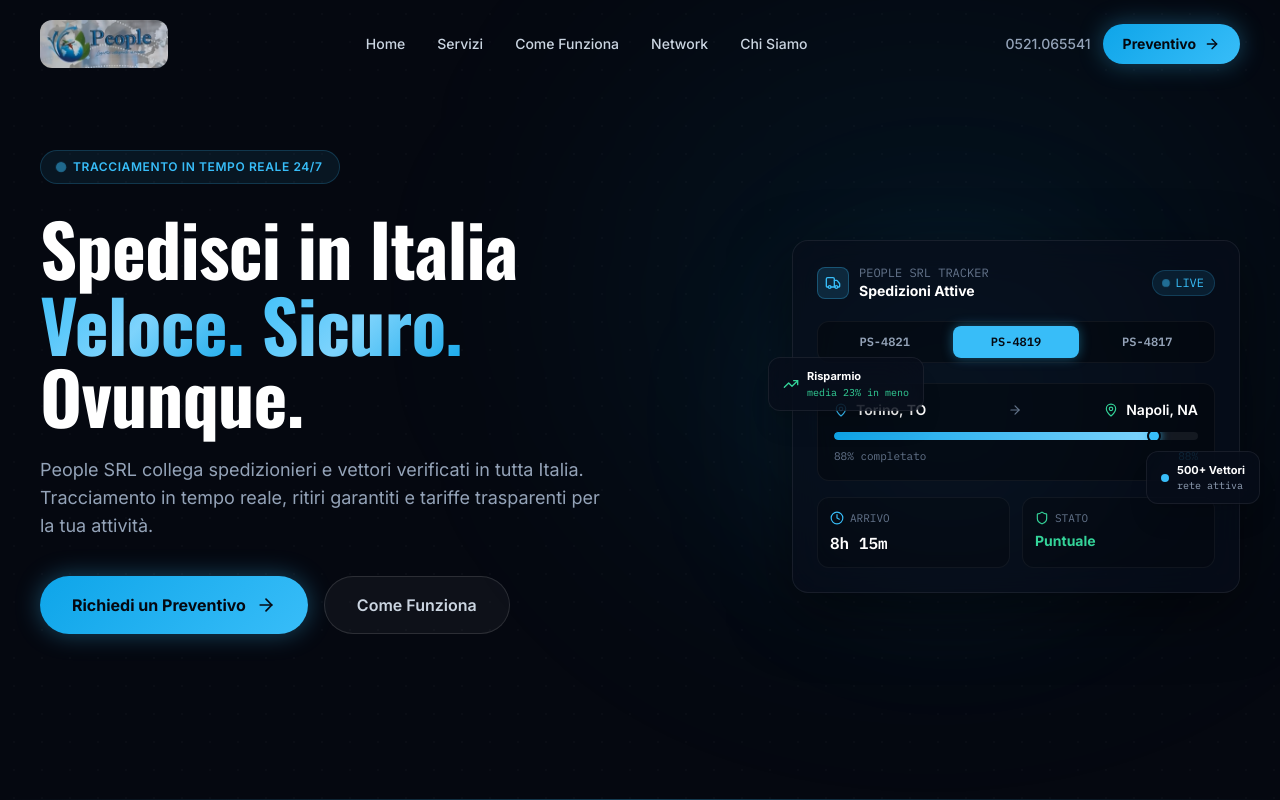
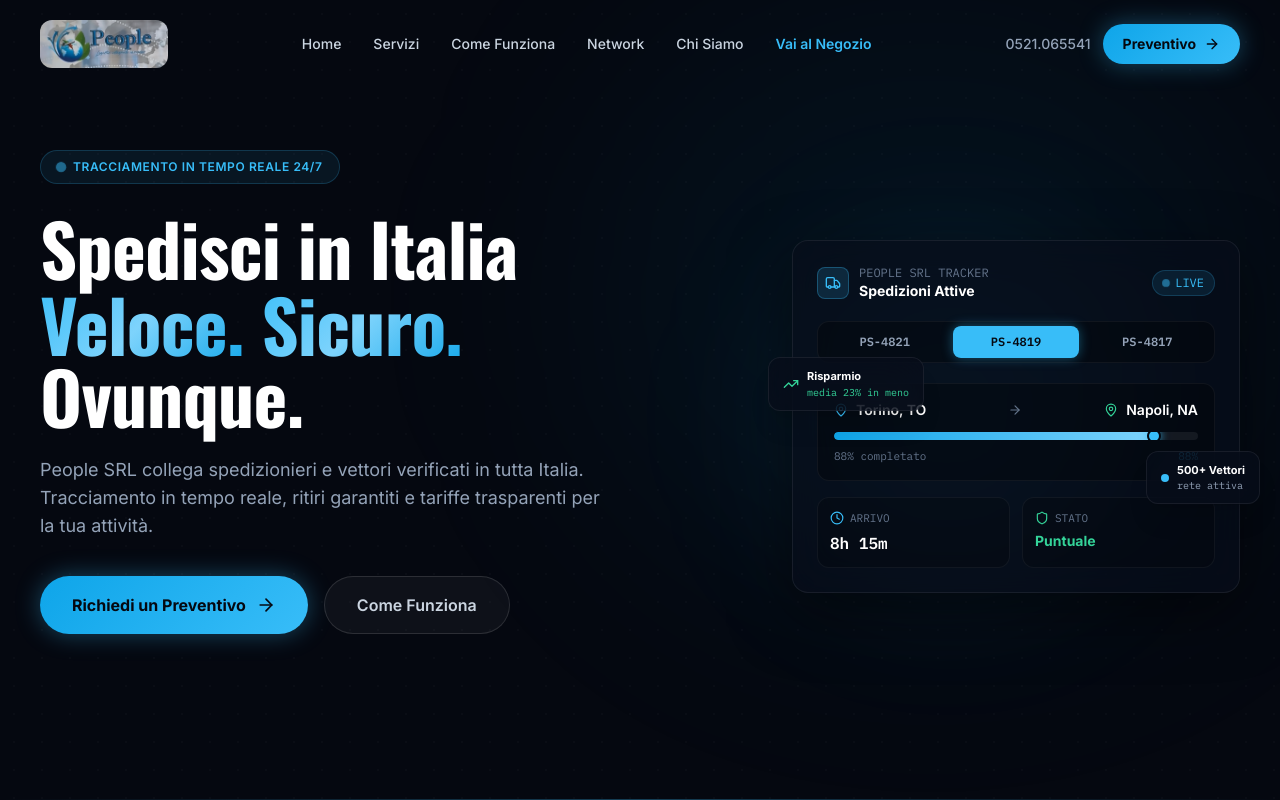
Before and after one commit to sohaibkhan1125/peoplesrl, a React (Create React App) app: page / in a window 1280 px wide. Shown: the top 800 px of the page. Built offline with nearby package versions, Linux system fonts and the light colour scheme.

Commit message:
feat: add shop link to navbar

```diff
--- a/src/components/Navbar.js
+++ b/src/components/Navbar.js
@@ -2,11 +2,12 @@ import React, { useState, useEffect } from 'react';
 import { Menu, X, ArrowRight } from 'lucide-react';
 
 const navLinks = [
-  { label: 'Home',         href: '/' },
-  { label: 'Servizi',      href: '#services' },
-  { label: 'Come Funziona',href: '#how-it-works' },
-  { label: 'Network',      href: '#network' },
-  { label: 'Chi Siamo',    href: '#about' },
+  { label: 'Home',          href: '/' },
+  { label: 'Servizi',       href: '#services' },
+  { label: 'Come Funziona', href: '#how-it-works' },
+  { label: 'Network',       href: '#network' },
+  { label: 'Chi Siamo',     href: '#about' },
+  { label: 'Vai al Negozio', href: 'https://negozio.peopleitaly.eu/', external: true },
 ];
 
 const Navbar = ({ onGetQuote }) => {
@@ -56,7 +57,12 @@ const Navbar = ({ onGetQuote }) => {
               <a
                 key={link.label}
                 href={link.href}
-                className="text-sm font-medium text-steel-300 hover:text-white transition-colors relative group"
+                {...(link.external ? { target: '_blank', rel: 'noreferrer' } : {})}
+                className={`text-sm font-medium transition-colors relative group ${
+                  link.external
+                    ? 'text-sky-400 hover:text-sky-300 font-semibold'
+                    : 'text-steel-300 hover:text-white'
+                }`}
               >
                 {link.label}
                 <span className="absolute -bottom-0.5 left-0 w-0 h-0.5 bg-sky-400 rounded-full group-hover:w-full transition-all duration-300" />
@@ -106,8 +112,11 @@ const Navbar = ({ onGetQuote }) => {
               <a
                 key={link.label}
                 href={link.href}
+                {...(link.external ? { target: '_blank', rel: 'noreferrer' } : {})}
                 onClick={() => setMenuOpen(false)}
-                className="flex items-center justify-between py-4 text-lg font-semibold text-steel-200 hover:text-sky-400 transition-colors"
+                className={`flex items-center justify-between py-4 text-lg font-semibold transition-colors ${
+                  link.external ? 'text-sky-400 hover:text-sky-300' : 'text-steel-200 hover:text-sky-400'
+                }`}
                 style={{ fontFamily: 'Oswald, sans-serif' }}
               >
                 {link.label}
```
